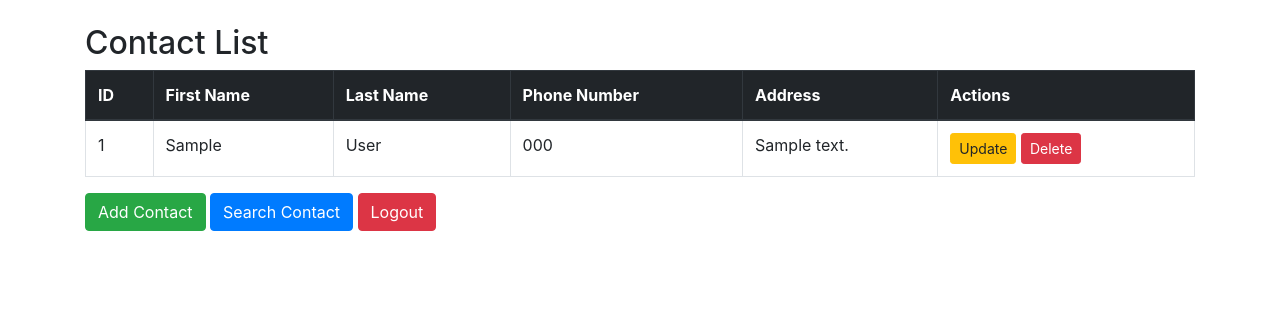
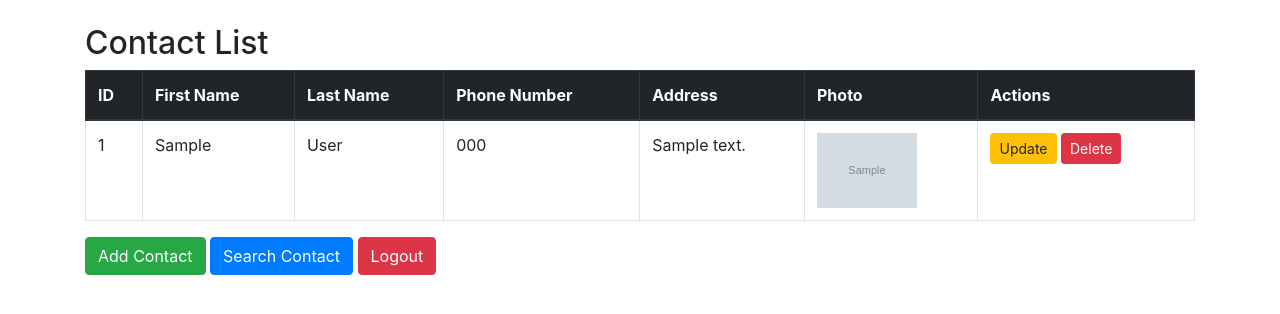
Before and after one commit to jbhonest/Django-Phone-Book, a Django app: template phonebook/templates/phonebook/contact_list.html in a window 1280 px wide. Shown: the top 314 px of the page. Run offline with Django 4.2, Linux system fonts and the light colour scheme; the template is opened without the code that fills it: values that come from a table or form of the project are taken from there, others are empty; tables that the repository leaves empty hold one stand-in row (values such as "Sample post"); grey boxes marked "Sample" are stand-in pictures; parts of the project's set-up code (start-up, migrations or seed data) failed here and were passed over; some libraries are stand-ins or nearby versions.

Commit message:
minor changes

```diff
--- a/phonebook/models.py
+++ b/phonebook/models.py
@@ -12,5 +12,13 @@ class Contact(models.Model):
     user = models.ForeignKey(settings.AUTH_USER_MODEL,
                              on_delete=models.PROTECT)
 
+    def delete(self):
+        # Delete the image file from the storage
+        storage, path = self.photo.storage, self.photo.path
+        storage.delete(path)
+
+        # Call the parent class's delete method to remove the model instance from the database
+        super().delete()
+
     def __str__(self):
         return f'{self.first_name} {self.last_name}'
--- a/phonebook/serializers.py
+++ b/phonebook/serializers.py
@@ -6,7 +6,7 @@ class ContactSerializer(serializers.ModelSerializer):
     class Meta:
         model = Contact
         fields = ('id', 'first_name', 'last_name',
-                  'phone_number', 'address', 'user')
+                  'phone_number', 'address', 'photo', 'user')
 
     def get_fields(self):
         fields = super().get_fields()
--- a/phonebook/templates/phonebook/contact_create_form.html
+++ b/phonebook/templates/phonebook/contact_create_form.html
@@ -13,7 +13,7 @@
     <div class="container mt-4">
         <h2>Add Contact</h2>
         <hr>
-        <form method="post" action="">
+        <form method="post" enctype="multipart/form-data">
             {% csrf_token %}
             {{ form.as_p }}
             <button type="submit" class="btn btn-success">Save Contact</button>
--- a/phonebook/templates/phonebook/contact_list.html
+++ b/phonebook/templates/phonebook/contact_list.html
@@ -20,6 +20,7 @@
                     <th>Last Name</th>
                     <th>Phone Number</th>
                     <th>Address</th>
+                    <th>Photo</th>
                     <th>Actions</th>
                 </tr>
             </thead>
@@ -31,6 +32,11 @@
                     <td>{{ contact.last_name }}</td>
                     <td>{{ contact.phone_number }}</td>
                     <td>{{ contact.address }}</td>
+                    <td> {% if contact.photo %}
+                        <img src="{{ contact.photo.url }}" alt="{{ contact.first_name }} {{ contact.last_name }} Photo"
+                            width="100">
+                        {% endif %}
+                    </td>
                     <td>
                         <a href="{% url 'update_contact' contact.id %}" class="btn btn-warning btn-sm">Update</a>
                         <a href="{% url 'delete_contact' contact.id %}" class="btn btn-danger btn-sm">Delete</a>
--- a/phonebook/templates/phonebook/contact_update_form.html
+++ b/phonebook/templates/phonebook/contact_update_form.html
@@ -13,7 +13,7 @@
     <div class="container mt-4">
         <h2>Update Contact</h2>
         <hr>
-        <form method="post" action="">
+        <form method="post" enctype="multipart/form-data">
             {% csrf_token %}
             {{ form.as_p }}
             <button type="submit" class="btn btn-primary">Save Changes</button>
--- a/phonebook/views.py
+++ b/phonebook/views.py
@@ -39,7 +39,7 @@ class ContactListView(ListView):
 class ContactCreateView(CreateView):
     model = Contact
     template_name_suffix = '_create_form'
-    fields = ['first_name', 'last_name', 'phone_number', 'address']
+    fields = ['first_name', 'last_name', 'phone_number', 'address', 'photo']
 
     def form_valid(self, form):
         form.instance.user = self.request.user
@@ -52,7 +52,7 @@ class ContactCreateView(CreateView):
 @method_decorator(login_required, name="dispatch")
 class ContactUpdateView(UpdateView):
     template_name_suffix = '_update_form'
-    fields = ['first_name', 'last_name', 'phone_number', 'address']
+    fields = ['first_name', 'last_name', 'phone_number', 'address', 'photo']
 
     def get_queryset(self):
         return Contact.objects.filter(user=self.request.user.id)
```
